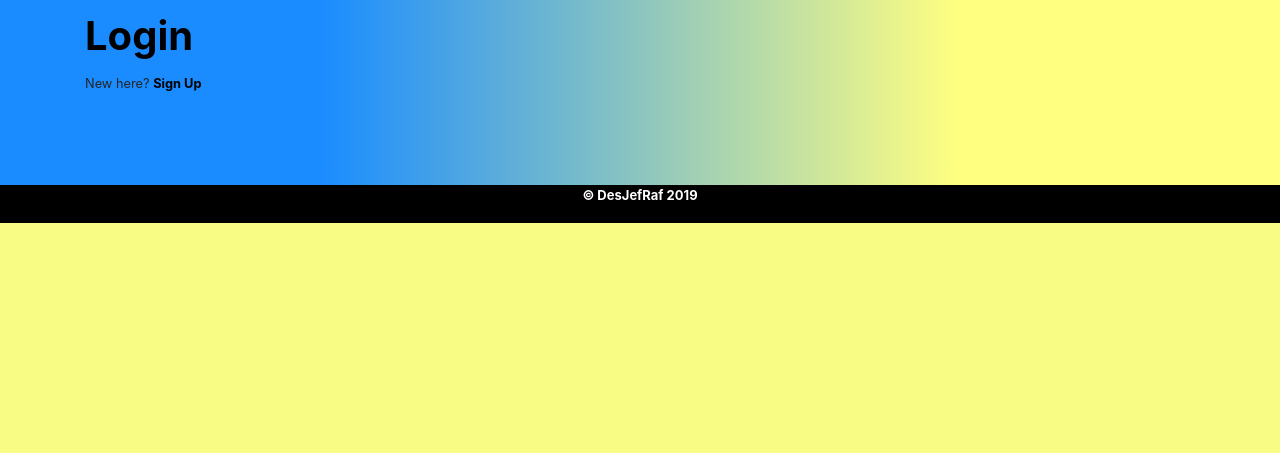
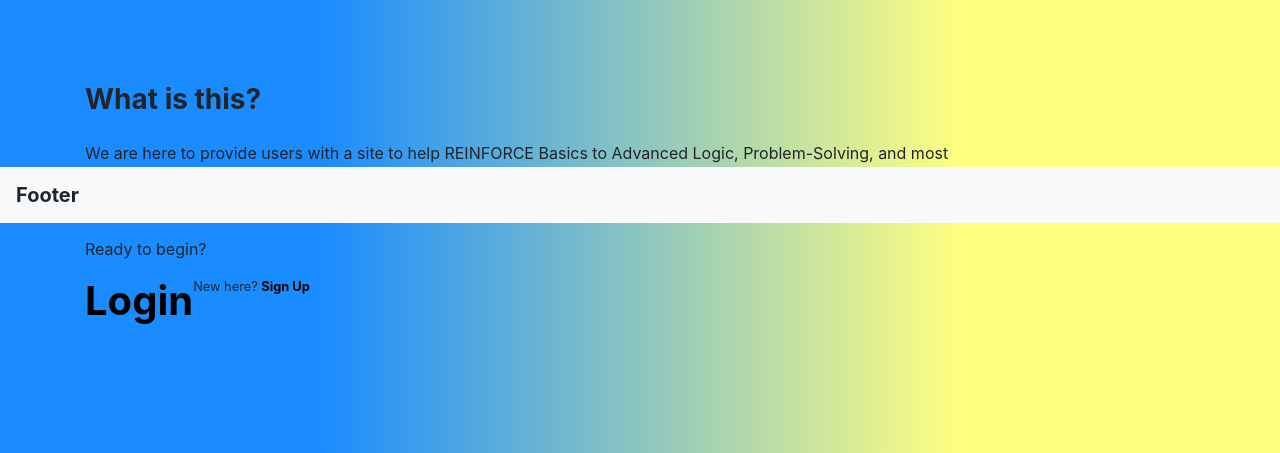
Before and after one commit to ddchon/Zen-of-Python-Puzzle-, a Django app: page / in a window 1280 px wide. Shown: the part 577-1030 px from the top of the page. Before the commit the page ends 800 px from the top, so only its background shows below. Run offline with Django 3.2, Linux system fonts and the light colour scheme; some libraries are stand-ins or nearby versions.

Commit message:
modified styling

```diff
--- a/zenofpythonpuzzle/templates/partials/footer.html
+++ b/zenofpythonpuzzle/templates/partials/footer.html
@@ -1,5 +1,3 @@
-    <div id="footer">
-        <p style="font-weight: bold;">
-            &copy; DesJefRaf 2019
-        </p>
-    </div>
+    <nav class="navbar fixed-bottom navbar-light bg-light">
+        <a class="navbar-brand">Footer</a>
+    </nav>
--- a/zenofpythonpuzzle/templates/partials/nav.html
+++ b/zenofpythonpuzzle/templates/partials/nav.html
@@ -1,25 +1,3 @@
-<div class="my_navbar navbar navbar-expand-md">
-    <button
-        class="navbar-toggler"
-        type="button"
-        data-toggle="collapse"
-        data-target="#navbarContent"
-        aria-expanded="false"
-        aria-label="Toggle Navigation"
-    >
-        <span class="navbar-toggler-icon"></span>
-    </button>
-    <div class="collapse navbar-collapse" id="navbarContent">
-        <div class="navbar-nav ml-auto">
-            {% if messages %}
-                {% for message in messages %}
-                    <div class="alert alert-{{ message.tags }}">
-                        {{ message }}
-                    </div>
-                {% endfor %}
-            {% endif %}
-            <a href="{% url 'profile' %}" class="nav-item nav-link my_links">Profile</a>
-            <a href="{% url 'q_home' %}" class="nav-item nav-link my_links">Questions</a>
-        </div>
-    </div>
-</div>
+<nav class="navbar fixed-top navbar-light bg-light">
+  <a class="navbar-brand">Nav Bar</a>
+</nav>
--- a/zenofpythonpuzzle/templates/registration/login.html
+++ b/zenofpythonpuzzle/templates/registration/login.html
@@ -2,7 +2,7 @@
 
 {% block content %}
 
-    <div class="content-section">
+    <div class="content-section" style="margin: 5em; padding: 10%;">
         <form method="POST">
             {% csrf_token %}
             <fieldset class="form-group">
--- a/zenofpythonpuzzle/templates/zenpythonpages/home.html
+++ b/zenofpythonpuzzle/templates/zenpythonpages/home.html
@@ -5,36 +5,24 @@
     <div class="container">
     <br>
     <br>
-        <div class="row" style="margin: 5em 0 4em 0;">
-            <h1>Zen of Python Puzzles</h1>
+        <div class="row" style="margin: 5em 10em 3em 0;">
+            <h1 style="font-weight: bold;">Zen of Python Puzzles</h1>
         </div>
     </div>
     <br>
     <div class="container">
         <div class="row">
-            <h3> LOGO here </h3>
+            <img src="/media/logo.jpg" alt="Logo">
         </div>
     </div>
     <br>
     <div class="container">
-        <div class="row">
+        <div class="row" style="margin: 5em 10em 3em 0;">
             <h3 style="font-weight: bold;"> What is this? </h3>
-            <p>We are here to provide users with a site to help REINFORCE Basics to Advanced Logic, Problem-Solving, and most importantly PYTHON.  Try your hand at our problems based on the 'ZEN OF PYTHON'.  Each line has a question related to the theme of that specific line.    <br><br>Ready to begin? </p>
+            <p style="margin: 1em 1em 1em 0;">We are here to provide users with a site to help REINFORCE Basics to Advanced Logic, Problem-Solving, and most importantly PYTHON.  Try your hand at our problems based on the 'ZEN OF PYTHON'.  Each line has a question related to the theme of that specific line.    <br><br>Ready to begin? </p>
+            <h1><a href="accounts/login">Login</a></h1>
+            <small>New here? <a href="{% url 'new_user' %}" class="card-link">Sign Up</a></small>
         </div>
-    </div>
-    <br>
-    <br>
-    <div class="container">
-
-    {% comment %} {% if user %}
-    <h1> {{ user.username }}
-    {% endif %} {% endcomment %}
-    <h1 style="margin: 50px 0 10px;"><a href="accounts/login">Login</a></h1>
-
-
-        <small style="margin: 0 0 20px;">New here? <a href="{% url 'new_user' %}" class="card-link">Sign Up</a></small>
-            </div>
-            </div>
     </div>
     <br>
     <br>
--- a/zenofpythonpuzzle/templates/zenpythonpages/userprofile.html
+++ b/zenofpythonpuzzle/templates/zenpythonpages/userprofile.html
@@ -10,6 +10,8 @@
             {% if user.is_authenticated %}
                 <h1>Welcome {{ user.username }}!</h1>
                 <p><a href="{% url 'logout' %}">Logout</a></p>
+        </div>
+    </div>
 
     <div class="container">
         <div class="row">
--- a/zenofpythonpuzzle/zenpythonpages/static/zenofpythonpages_styles.css
+++ b/zenofpythonpuzzle/zenpythonpages/static/zenofpythonpages_styles.css
@@ -7,6 +7,7 @@
     text-align: center;
     color: white !important;
     font-size: small;
+    z-index: auto;
 }
 
 .my_navbar {
@@ -17,6 +18,7 @@
     text-align: center;
     color: white !important;
     font-size: small;
+    z-index: auto;
 }
 
 .nav-item {
```
Lines whose indentation alone changed are shown as unchanged.
